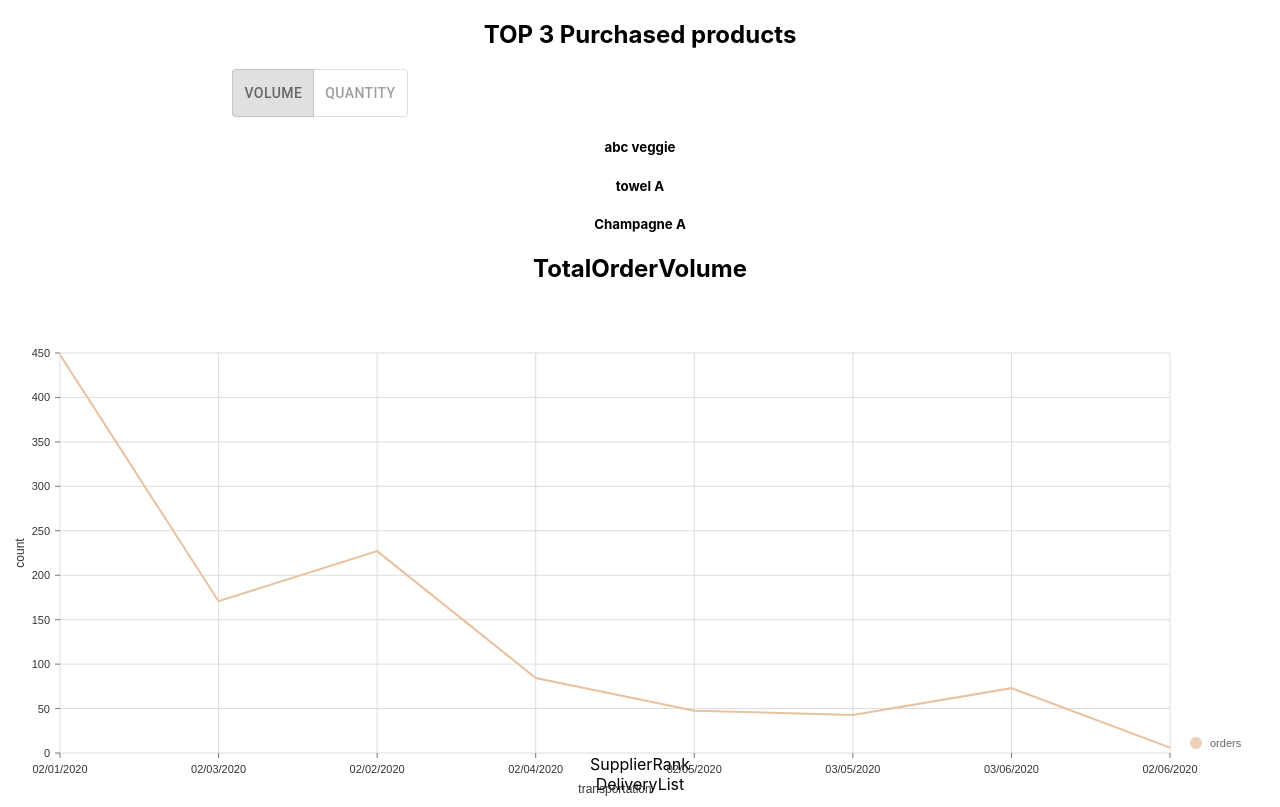
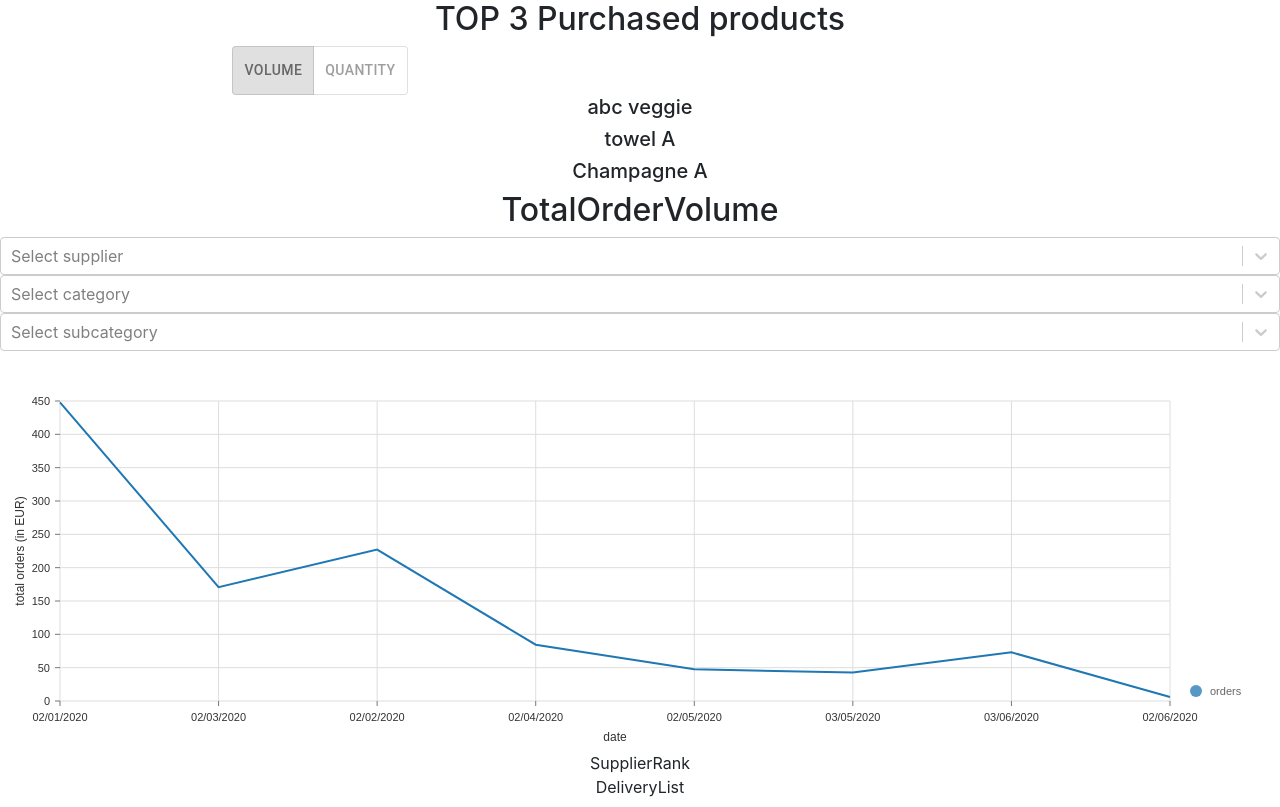
Before and after one commit to rusakovic/supplier-dashboard, a React (Create React App) app: page / in a window 1280 px wide. Built offline with nearby package versions, Linux system fonts and the light colour scheme.

Commit message:
adding functionality for filters, fixing graph rendering

```diff
--- a/package.json
+++ b/package.json
@@ -9,9 +9,11 @@
     "@testing-library/jest-dom": "^4.2.4",
     "@testing-library/react": "^9.5.0",
     "@testing-library/user-event": "^7.2.1",
+    "bootstrap": "^4.4.1",
     "react": "^16.13.0",
     "react-dom": "^16.13.0",
     "react-scripts": "3.4.0",
+    "react-select": "^3.0.8",
     "uuid": "^7.0.2"
   },
   "scripts": {
--- a/src/App.css
+++ b/src/App.css
@@ -1,5 +1,7 @@
 .App {
+  flex: 1;
   text-align: center;
+  height: 100%;
 }
 
 .App-logo {
--- a/src/App.js
+++ b/src/App.js
@@ -6,6 +6,7 @@ import SupplierRank from './screens/SupplierRank'
 import DeliveryList from './screens/DeliveryList'
 
 import './App.css'
+import 'bootstrap/dist/css/bootstrap.min.css'
 
 function App() {
   return (
--- /dev/null
+++ b/src/components/ResponsiveLine.js
@@ -0,0 +1,77 @@
+import React from 'react'
+import { ResponsiveLine } from '@nivo/line'
+
+const ResponsiveLineComponent = ({ data }) => {
+  return (
+    <div style={{ height: 400 }}>
+      <ResponsiveLine
+        data={data}
+        margin={{ top: 50, right: 110, bottom: 50, left: 60 }}
+        xScale={{ type: 'point' }}
+        yScale={{
+          type: 'linear',
+          min: 'auto',
+          max: 'auto',
+          stacked: true,
+          reverse: false
+        }}
+        axisTop={null}
+        axisRight={null}
+        axisBottom={{
+          orient: 'bottom',
+          tickSize: 5,
+          tickPadding: 5,
+          tickRotation: 0,
+          legend: 'date',
+          legendOffset: 36,
+          legendPosition: 'middle'
+        }}
+        axisLeft={{
+          orient: 'left',
+          tickSize: 5,
+          tickPadding: 5,
+          tickRotation: 0,
+          legend: 'total orders (in EUR)',
+          legendOffset: -40,
+          legendPosition: 'middle'
+        }}
+        colors={{ scheme: 'category10' }}
+        pointSize={10}
+        pointColor={{ theme: 'background' }}
+        pointBorderWidth={2}
+        pointBorderColor={{ from: 'serieColor' }}
+        pointLabel='y'
+        pointLabelYOffset={-12}
+        useMesh={true}
+        legends={[
+          {
+            anchor: 'bottom-right',
+            direction: 'column',
+            justify: false,
+            translateX: 100,
+            translateY: 0,
+            itemsSpacing: 0,
+            itemDirection: 'left-to-right',
+            itemWidth: 80,
+            itemHeight: 20,
+            itemOpacity: 0.75,
+            symbolSize: 12,
+            symbolShape: 'circle',
+            symbolBorderColor: 'rgba(0, 0, 0, .5)',
+            effects: [
+              {
+                on: 'hover',
+                style: {
+                  itemBackground: 'rgba(0, 0, 0, .03)',
+                  itemOpacity: 1
+                }
+              }
+            ]
+          }
+        ]}
+      />
+    </div>
+  )
+}
+
+export default ResponsiveLineComponent
--- a/src/screens/TopList.js
+++ b/src/screens/TopList.js
@@ -19,7 +19,6 @@ const TopList = () => {
   // we should add field Total = quantity * price from our data
   useEffect(() => {
     const createdOrders = createOrdersWithTotalSum(orders)
-    console.log('createOrdersWithTotalSum', createdOrders)
     dispatch({ type: SET_ORDERS, ordersWithTotalSum: createdOrders })
   }, [dispatch])
 
--- a/src/screens/TotalOrderVolume.js
+++ b/src/screens/TotalOrderVolume.js
@@ -1,106 +1,188 @@
-import React, { useEffect } from 'react'
-import { ResponsiveLine } from '@nivo/line'
+import React, { useEffect, useState } from 'react'
 import { useStore, SET_TOTAL_ORDERS_VOLUME } from '../store/store'
 import _ from 'lodash'
-import { groupByArray } from '../utils/arrays.utils'
+import Select from 'react-select'
+
+import {
+  transformDataForDropdowns,
+  transformedSelectedFilters
+} from '../utils/arrays.utils'
+import ResponsiveLineComponent from '../components/ResponsiveLine'
 
 const TotalOrderVolume = () => {
+  // +++++++++++++++++++++++++++++++++++++++++++++
+  // STATES
   const { state, dispatch } = useStore()
   const ordersWithTotalSum = state.ordersWithTotalSum
+  const [suppliersForFiltering, setSuppliersForFiltering] = useState([])
+  const [categoryForFiltering, setCategoryForFiltering] = useState([])
+  const [subCategoryForFiltering, setSubCategoryForFiltering] = useState([])
+  const [selectedFilters, setSelectedFilters] = useState({
+    suppliers: [],
+    productCategory1: [],
+    productCategory2: []
+  })
+  const [filteredOrdersOutput, setFilteredOrdersOutput] = useState(
+    ordersWithTotalSum
+  )
+
+  // +++++++++++++++++++++++++++++++++++++++++++++
+  // transform orders data for graph presentation
   useEffect(() => {
-    const groupedByOrderedOn = _.groupBy(ordersWithTotalSum, 'orderedOn')
-    console.log('result', groupedByOrderedOn)
+    // if filters not selected we should reset initial data to 'ordersWithTotalSum',
+    // else - show filtered data
+    if (
+      selectedFilters.suppliers.length === 0 &&
+      selectedFilters.productCategory1.length === 0 &&
+      selectedFilters.productCategory2.length === 0
+    ) {
+      setFilteredOrdersOutput(ordersWithTotalSum)
+    }
 
+    // group data by Date
+    const groupedByOrderedOn = _.groupBy(filteredOrdersOutput, 'orderedOn')
     // x - orderedOn, y - total
     const orderedOnAndTotal = _(groupedByOrderedOn)
       .map((obj, key) => ({
         x: key,
-        y: _(obj).sumBy('total')
+        y: _(_(obj).sumBy('total')).round(2)
       }))
       .value()
-    console.log('orderedOnAndTotal', orderedOnAndTotal)
+
+    // +++++++++++++++++++++++++++++++++++++++++++++
+    // transform data according to ResponsiveLine component
+    // https://nivo.rocks/line/ -> tab 'data'
     let formatedArrayForGraph = []
     formatedArrayForGraph.push({
       id: 'orders',
-      color: 'hsl(340, 70%, 50%)',
       data: orderedOnAndTotal
     })
-    console.log('formatedArrayForGraph', formatedArrayForGraph)
+
+    // set data to global store
     dispatch({
       type: SET_TOTAL_ORDERS_VOLUME,
       totalOrdersVolume: formatedArrayForGraph
     })
-  }, [ordersWithTotalSum])
+  }, [filteredOrdersOutput, dispatch, ordersWithTotalSum])
+
+  // +++++++++++++++++++++++++++++++++++++++++++++
+  // transform data for filters dropdown
+  useEffect(() => {
+    // SUPLLIERS
+    const suppliers = transformDataForDropdowns(
+      filteredOrdersOutput,
+      'supplier'
+    )
+    setSuppliersForFiltering(suppliers)
+
+    // CATEGORY
+    const category = transformDataForDropdowns(
+      filteredOrdersOutput,
+      'productCategory1'
+    )
+    setCategoryForFiltering(category)
+
+    // SUBCATEGORY
+    const subCategory = transformDataForDropdowns(
+      filteredOrdersOutput,
+      'productCategory2'
+    )
+    setSubCategoryForFiltering(subCategory)
+  }, [ordersWithTotalSum, filteredOrdersOutput])
+
+  // +++++++++++++++++++++++++++++++++++++++++++++
+  // filtering data for graph with filters
+  useEffect(() => {
+    const filreredOrdersWithTotalSum = ordersWithTotalSum.filter(
+      ({ supplier, productCategory1, productCategory2 }) => {
+        const isSupplierFiltered = !!selectedFilters.suppliers.length
+          ? selectedFilters.suppliers.includes(supplier)
+          : true
+        const isCategoryFiltered = selectedFilters.productCategory1.length
+          ? selectedFilters.productCategory1.includes(productCategory1)
+          : true
+        const isSubCategoryFiltered = selectedFilters.productCategory2.length
+          ? selectedFilters.productCategory2.includes(productCategory2)
+          : true
+        return (
+          // return true if filter is empty
+          isSupplierFiltered && isCategoryFiltered && isSubCategoryFiltered
+        )
+      }
+    )
+    setFilteredOrdersOutput(filreredOrdersWithTotalSum)
+  }, [selectedFilters, ordersWithTotalSum])
+
+  // +++++++++++++++++++++++++++++++++++++++++++++
+  // HANDLERS FOR DROPDOWN MENUS
+  // handler when Supplier is chosen
+  const supplierFilterOnChangeHandler = selectedSuppliers => {
+    // return empty [] if filters not selected
+    const transformedSelectedSuppliers = transformedSelectedFilters(
+      selectedSuppliers
+    )
+
+    setSelectedFilters(prevState => {
+      return {
+        ...prevState,
+        suppliers: transformedSelectedSuppliers
+      }
+    })
+  }
+
+  // handler when Category is chosen
+  const categoryFilterOnChangeHandler = selectedCategories => {
+    // return empty [] if filters not selected
+    const transformedSelectedCategories = transformedSelectedFilters(
+      selectedCategories
+    )
+
+    setSelectedFilters(prevState => {
+      return {
+        ...prevState,
+        productCategory1: transformedSelectedCategories
+      }
+    })
+  }
+
+  // handler when subCategory is chosen
+  const subCategoryFilterOnChangeHandler = selectedSubCategories => {
+    // return empty [] if filters not selected
+    const transformedSelectedSubCategories = transformedSelectedFilters(
+      selectedSubCategories
+    )
+
+    setSelectedFilters(prevState => {
+      return {
+        ...prevState,
+        productCategory2: transformedSelectedSubCategories
+      }
+    })
+  }
 
   return (
-    <div style={{ height: 500 }}>
+    <div>
       <h2>TotalOrderVolume</h2>
-      <ResponsiveLine
-        data={state.totalOrdersVolume}
-        margin={{ top: 50, right: 110, bottom: 50, left: 60 }}
-        xScale={{ type: 'point' }}
-        yScale={{
-          type: 'linear',
-          min: 'auto',
-          max: 'auto',
-          stacked: true,
-          reverse: false
-        }}
-        axisTop={null}
-        axisRight={null}
-        axisBottom={{
-          orient: 'bottom',
-          tickSize: 5,
-          tickPadding: 5,
-          tickRotation: 0,
-          legend: 'transportation',
-          legendOffset: 36,
-          legendPosition: 'middle'
-        }}
-        axisLeft={{
-          orient: 'left',
-          tickSize: 5,
-          tickPadding: 5,
-          tickRotation: 0,
-          legend: 'count',
-          legendOffset: -40,
-          legendPosition: 'middle'
-        }}
-        colors={{ scheme: 'nivo' }}
-        pointSize={10}
-        pointColor={{ theme: 'background' }}
-        pointBorderWidth={2}
-        pointBorderColor={{ from: 'serieColor' }}
-        pointLabel='y'
-        pointLabelYOffset={-12}
-        useMesh={true}
-        legends={[
-          {
-            anchor: 'bottom-right',
-            direction: 'column',
-            justify: false,
-            translateX: 100,
-            translateY: 0,
-            itemsSpacing: 0,
-            itemDirection: 'left-to-right',
-            itemWidth: 80,
-            itemHeight: 20,
-            itemOpacity: 0.75,
-            symbolSize: 12,
-            symbolShape: 'circle',
-            symbolBorderColor: 'rgba(0, 0, 0, .5)',
-            effects: [
-              {
-                on: 'hover',
-                style: {
-                  itemBackground: 'rgba(0, 0, 0, .03)',
-                  itemOpacity: 1
-                }
-              }
-            ]
-          }
-        ]}
+      <Select
+        placeholder='Select supplier'
+        options={suppliersForFiltering}
+        isMulti
+        onChange={e => supplierFilterOnChangeHandler(e)}
       />
+      <Select
+        placeholder='Select category'
+        options={categoryForFiltering}
+        isMulti
+        onChange={e => categoryFilterOnChangeHandler(e)}
+      />
+      <Select
+        placeholder='Select subcategory'
+        options={subCategoryForFiltering}
+        isMulti
+        onChange={e => subCategoryFilterOnChangeHandler(e)}
+      />
+
+      <ResponsiveLineComponent data={state.totalOrdersVolume} />
     </div>
   )
 }
--- a/src/utils/arrays.utils.js
+++ b/src/utils/arrays.utils.js
@@ -17,7 +17,7 @@ export const createOrdersWithTotalSum = orders => {
 export const groupByArray = (orders, groupOrdersBy) => {
   const grouped = _.groupBy(orders, groupOrdersBy)
 
-  console.log('grouped', grouped)
+  // console.log('grouped', grouped)
   const totalAndQuantityByKey = _(grouped)
     .map((obj, key) => ({
       productId: key,
@@ -27,7 +27,7 @@ export const groupByArray = (orders, groupOrdersBy) => {
     }))
     .value()
 
-  console.log('totalAndQuantityByKey', totalAndQuantityByKey)
+  // console.log('totalAndQuantityByKey', totalAndQuantityByKey)
   return totalAndQuantityByKey
 }
 
@@ -37,6 +37,35 @@ export const sortByValue = (orders, sortBy, numberToDisplay) => {
     .orderBy([sortBy], ['desc'])
     .value()
     .slice(0, numberToDisplay)
-  console.log('sortedArray', sortedArray)
+  // console.log('sortedArray', sortedArray)
   return sortedArray
 }
+
+// transform data for filters dropdown
+// for example
+// const Countries = [
+// { label: 'Albania', value: 355 },
+// { label: 'Argentina', value: 54 },
+// ]
+export const transformDataForDropdowns = (ordersWithTotalSum, groupName) => {
+  const groupedBySupplier = _.groupBy(ordersWithTotalSum, groupName)
+  // console.log('groupedBySupplier', groupedBySupplier)
+
+  const groupLabelAndValue = _(groupedBySupplier)
+    .map((obj, key) => ({
+      label: key,
+      value: key
+    }))
+    .value()
+  return groupLabelAndValue
+}
+
+// extract value of filters from {label: "food", value: "food"} => ["food"]
+// return empty [] if filters not selected
+export const transformedSelectedFilters = selectedFilters => {
+  return (
+    selectedFilters?.map(filter => {
+      return filter.value
+    }) ?? []
+  )
+}
```
Also changed, not shown: 1 other file (tests, documents, lock files or other folders).
